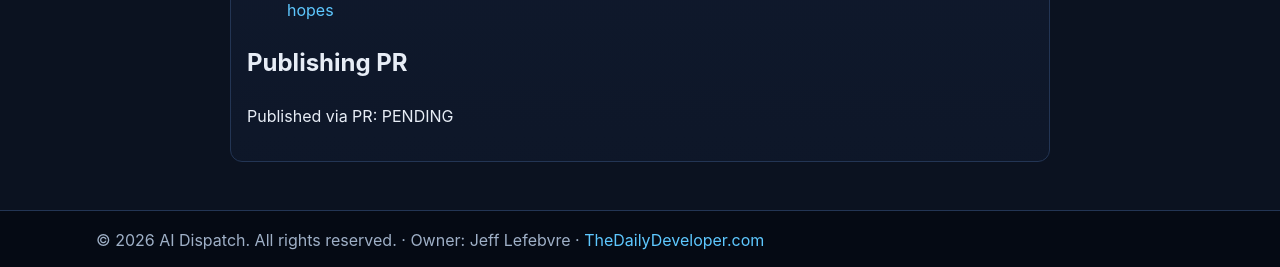
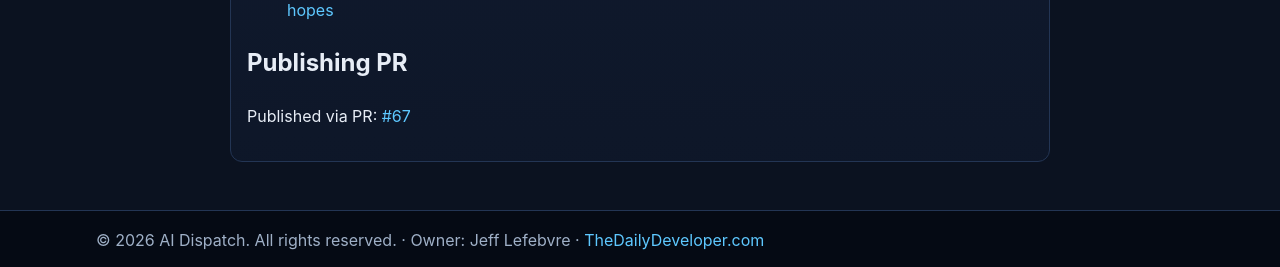
Before and after one commit to thestamp/Static-ai-articles, a Jekyll site: the page built from articles/2026-04-24-virginia-judge-blocks-voter-approved-congressional-map-overhaul.md, in a window 1280 px wide. Shown: the part 1285-1552 px from the top of the page. Built offline with Jekyll 4.4.1, drawn with Linux system fonts in a browser that asks for light colours.

Commit message:
chore: set published PR URL for virginia redistricting article

```diff
--- a/articles/2026-04-24-virginia-judge-blocks-voter-approved-congressional-map-overhaul.md
+++ b/articles/2026-04-24-virginia-judge-blocks-voter-approved-congressional-map-overhaul.md
@@ -7,7 +7,7 @@
 category: "breaking-news"
 status: "published"
 permalink: "/articles/2026-04-24-virginia-judge-blocks-voter-approved-congressional-map-overhaul/"
-published_pr_url: "PENDING"
+published_pr_url: "https://github.com/thestamp/Static-ai-articles/pull/67"
 image: "/images/articles/virginia-judge-blocks-voter-approved-congressional-map-overhaul.png"
 ---
 
@@ -39,4 +39,4 @@
 
 ## Publishing PR
 
-Published via PR: PENDING
+Published via PR: [#67](https://github.com/thestamp/Static-ai-articles/pull/67)
```
